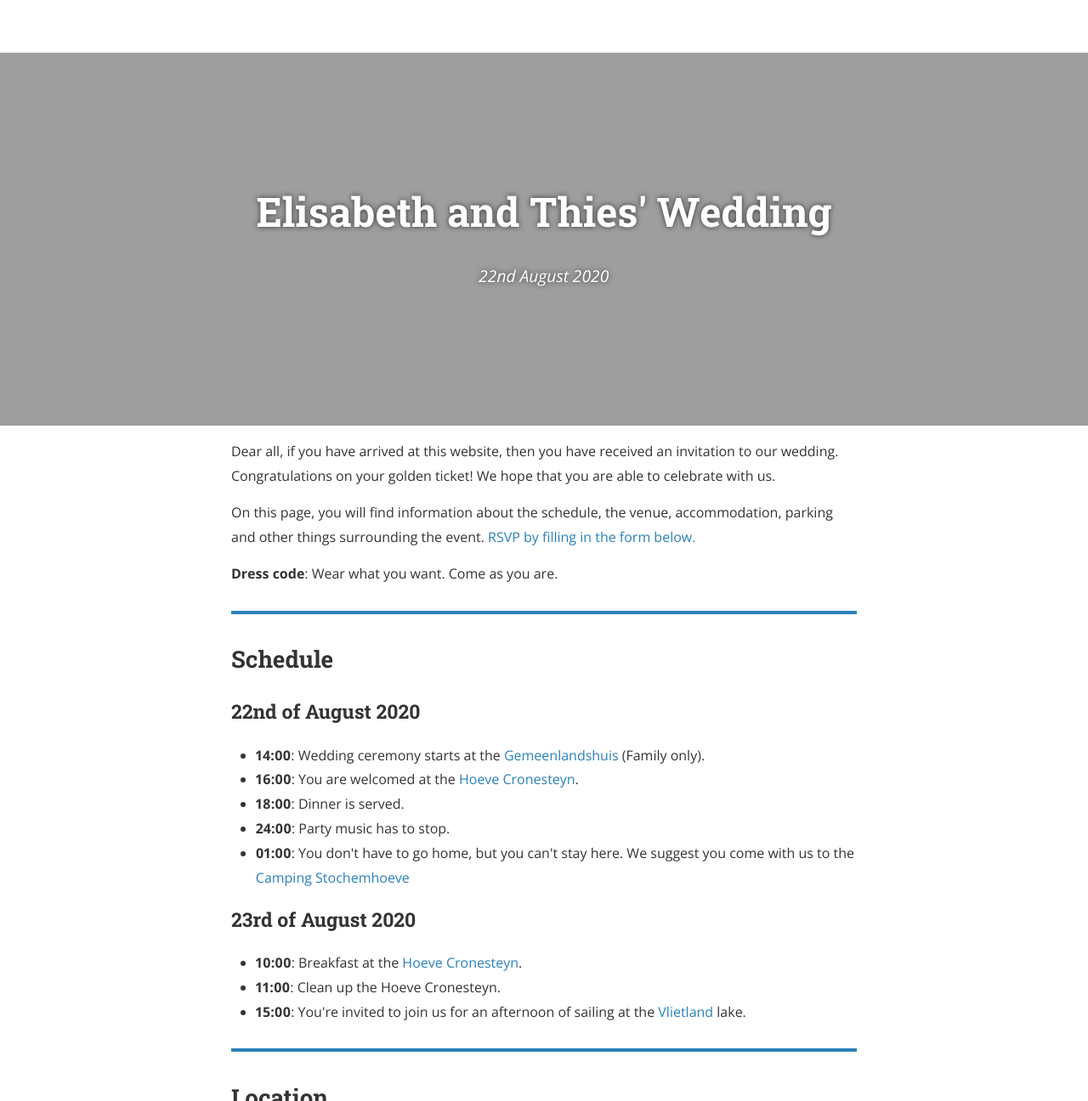
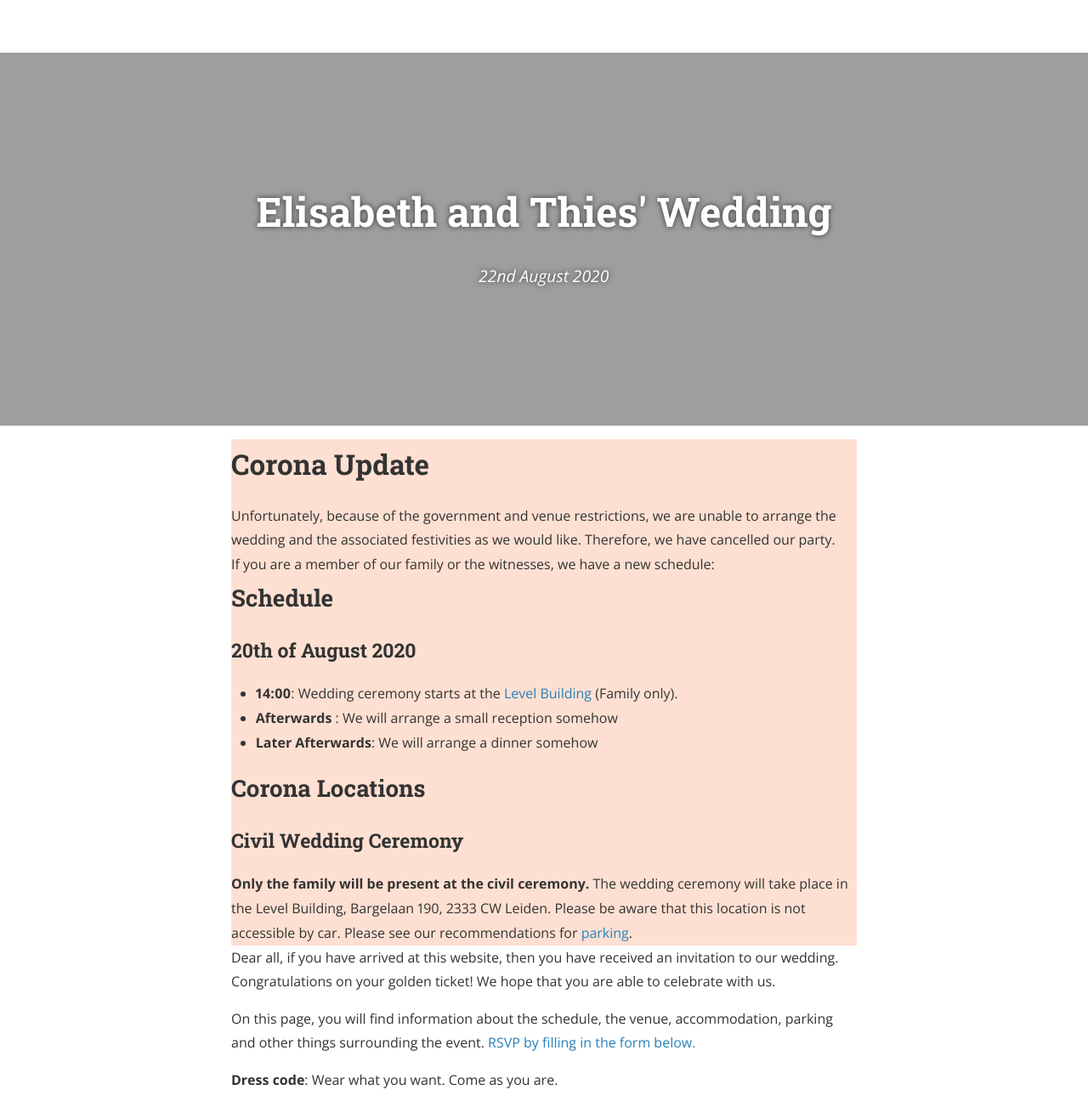
Before and after one commit to thiesgehrmann/heijmans-gehrmann, a Jekyll site: the page built from index.html, in a window 1280 px wide and 1400 px high, cut to the strip 104-1400 px from the top of the window. Shown: the whole strip at 85% size. Built offline with Jekyll 4.4.1, drawn with Linux system fonts in a browser that asks for light colours; nearby versions of some CDN libraries.

Commit message:
corona update

```diff
--- a/index.html
+++ b/index.html
@@ -21,6 +21,32 @@ document.getElementById("mycoverimage").style.backgroundImage = `url(${cover_ima
 </div>
 
 <div class="wrapper">
+
+  <div style="background-color: #fee0d2">
+    <h1> Corona Update </h1>
+    Unfortunately, because of the government and venue restrictions, we are unable to arrange the wedding and the associated festivities as we would like.
+    Therefore, we have cancelled our party.
+
+    <br/>
+
+    If you are a member of our family or the witnesses, we have a new schedule:
+
+    <h2> Schedule </h2>
+    <h3>20th of August 2020</h3>
+    <ul>
+      <li><b>14:00</b>: Wedding ceremony starts at the <a href="#corona-ceremony">Level Building</a> (Family only).</li>
+      <li><b>Afterwards </b>: We will arrange a small reception somehow </li>
+      <li><b>Later Afterwards</b>: We will arrange a dinner somehow</li>
+    </ul>
+
+    <h2>Corona Locations</h2>
+    <h3>Civil Wedding Ceremony <a id="corona-ceremony"></a></h3>
+    <b>Only the family will be present at the civil ceremony.</b>
+    The wedding ceremony will take place in the Level Building, Bargelaan 190, 2333 CW Leiden.
+    Please be aware that this location is not accessible by car. Please see our recommendations for <a href="#parking">parking</a>.
+
+
+  </div>
 
   <p>
     Dear all, if you have arrived at this website, then you have received an invitation to our wedding.
```
